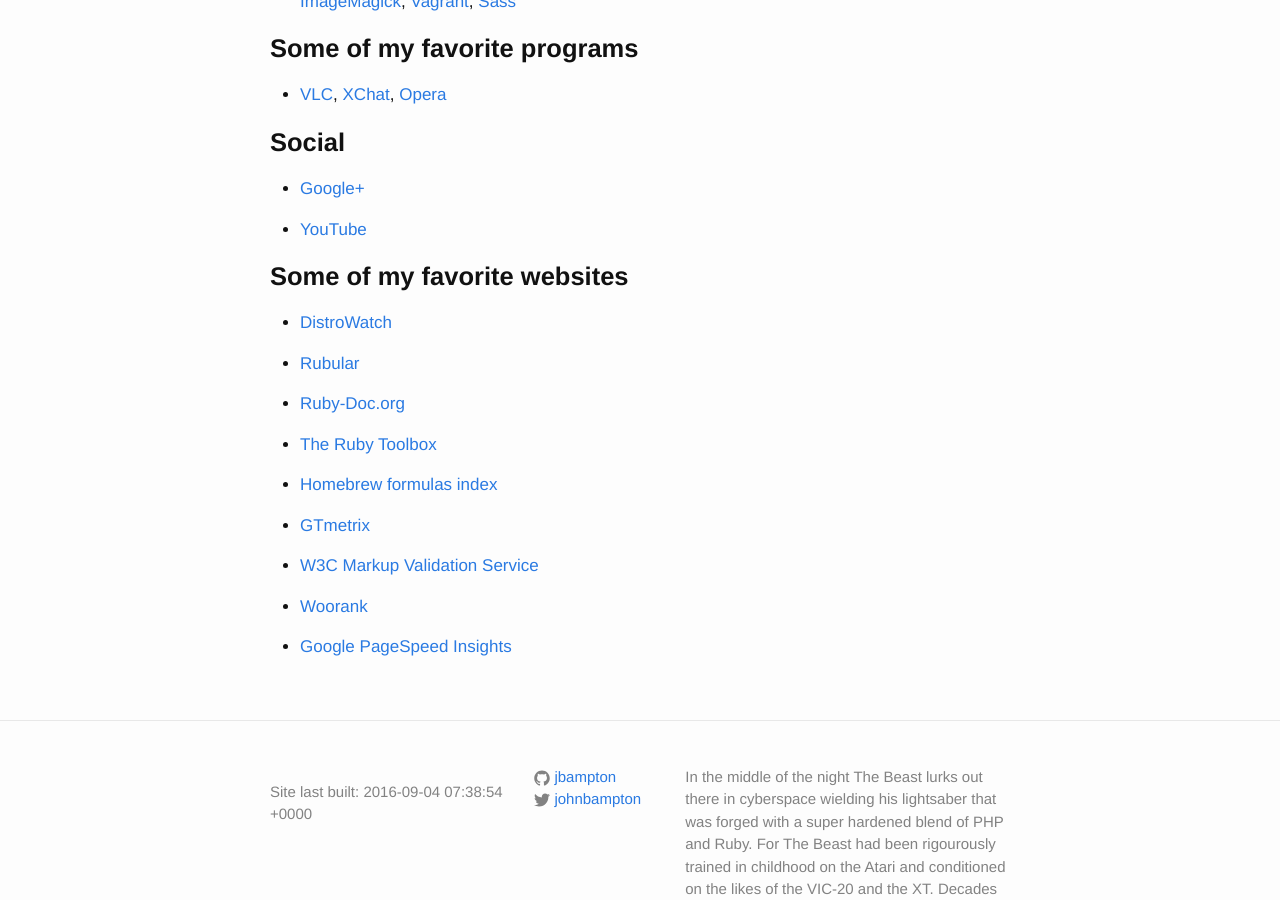
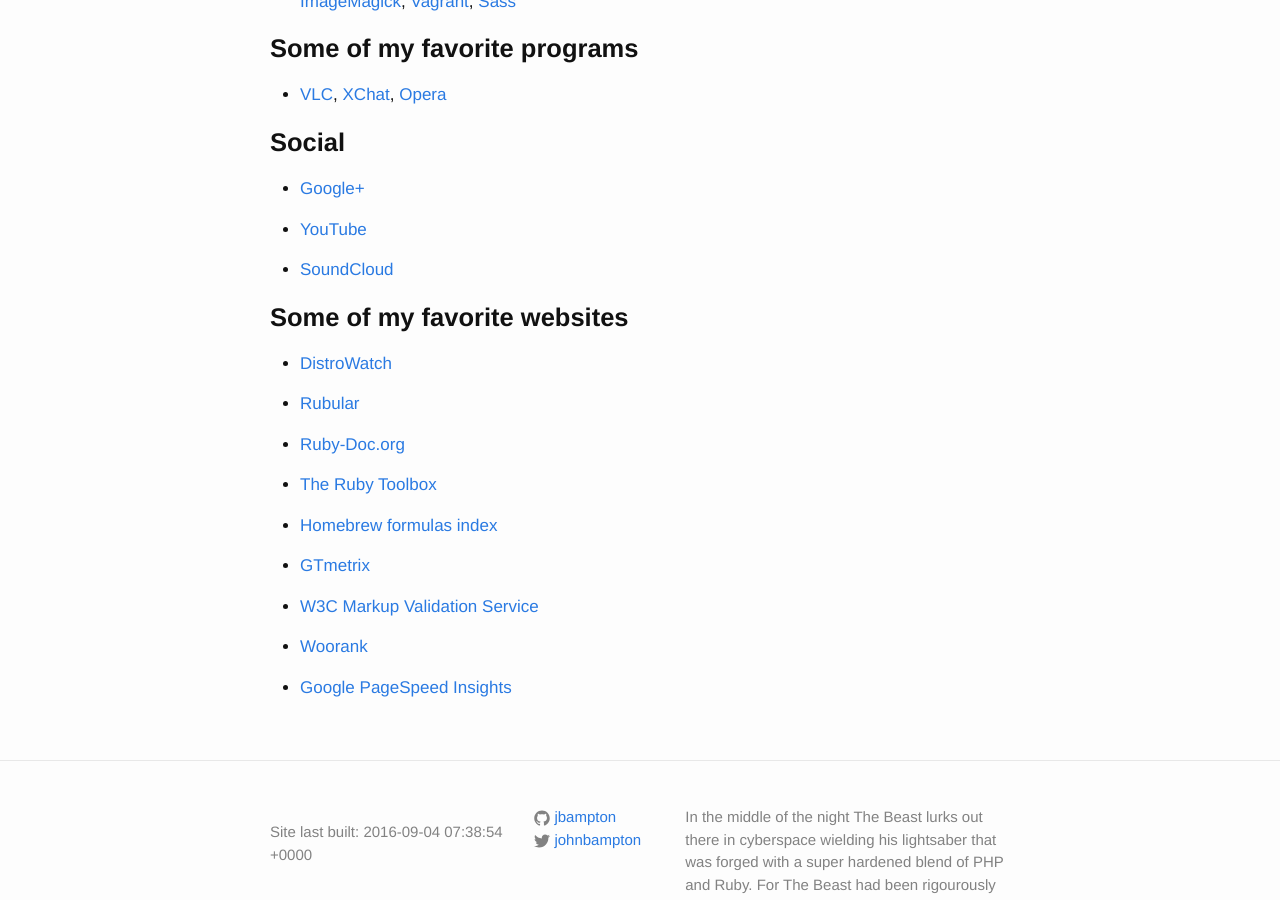
Before and after one commit to slurpcode/beast, a Jekyll site: the page built from about.md, in a window 1280 px wide and 900 px high, scrolled down 2082 px. Built offline with Jekyll 4.4.1, drawn with Linux system fonts in a browser that asks for light colours.

Commit message:
Update about.md

```diff
--- a/about.md
+++ b/about.md
@@ -184,6 +184,8 @@ http://www.opera.com/){:target="_blank"}
 
 - [YouTube](https://www.youtube.com/channel/UCitIpEBxV_-DbycXL1kag2w){:target="_blank"}
 
+- [SoundCloud](https://soundcloud.com/johnbampton){:target="_blank"}
+
 **Some of my favorite websites**
 ===============================
 
```
